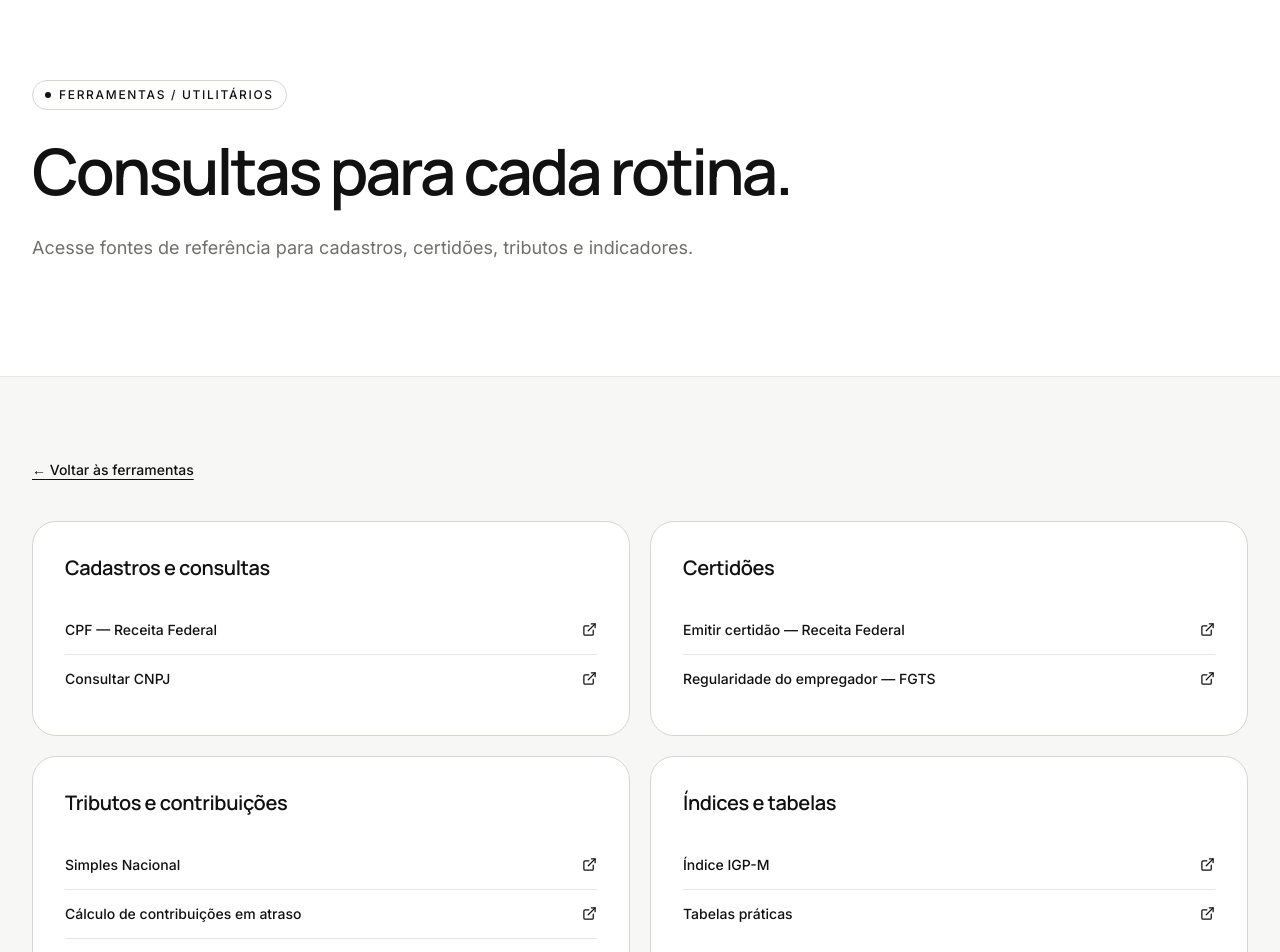
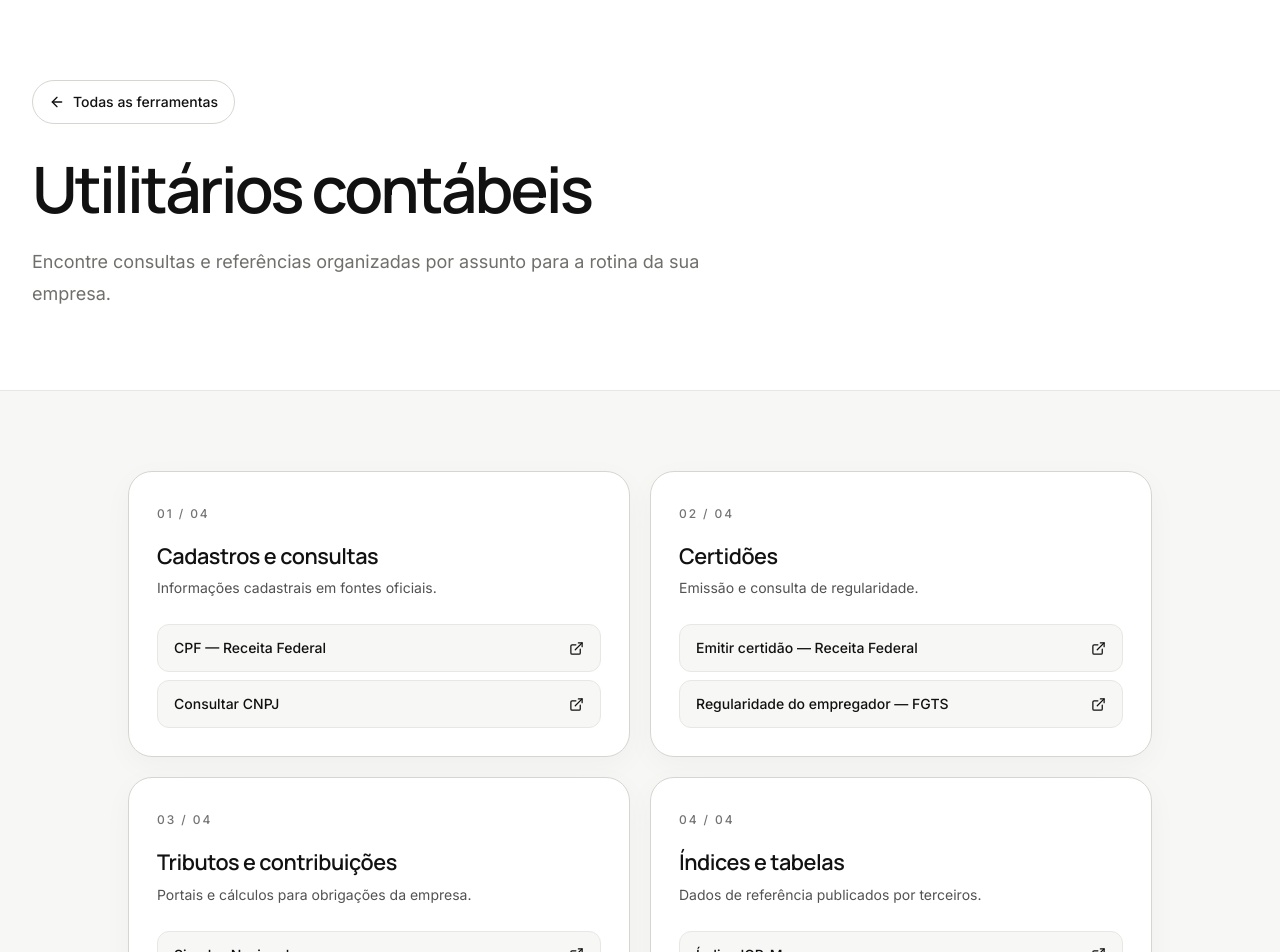
Before and after one commit to caioarchive/savesolucoes, a Next.js app: page /ferramentas/utilitarios in a window 1280 px wide. Shown: the part 80-1032 px from the top of the page. Built offline with nearby package versions, Linux system fonts and the light colour scheme.

Commit message:
style: melhorar navegacao e grupos de utilitarios

```diff
--- a/app/ferramentas/utilitarios/page.js
+++ b/app/ferramentas/utilitarios/page.js
@@ -1,7 +1,6 @@
 import Link from "next/link";
-import { ExternalLink } from "lucide-react";
+import { ArrowLeft, ExternalLink } from "lucide-react";
 import Container from "@/components/layout/Container";
-import PageHero from "@/components/pages/PageHero";
 import { makeMetadata } from "@/lib/metadata";
 
 export const metadata = makeMetadata(
@@ -13,6 +12,7 @@ export const metadata = makeMetadata(
 const groups = [
   {
     title: "Cadastros e consultas",
+    description: "Informações cadastrais em fontes oficiais.",
     links: [
       [
         "CPF — Receita Federal",
@@ -26,6 +26,7 @@ const groups = [
   },
   {
     title: "Certidões",
+    description: "Emissão e consulta de regularidade.",
     links: [
       [
         "Emitir certidão — Receita Federal",
@@ -39,6 +40,7 @@ const groups = [
   },
   {
     title: "Tributos e contribuições",
+    description: "Portais e cálculos para obrigações da empresa.",
     links: [
       [
         "Simples Nacional",
@@ -56,6 +58,7 @@ const groups = [
   },
   {
     title: "Índices e tabelas",
+    description: "Dados de referência publicados por terceiros.",
     links: [
       ["Índice IGP-M", "http://idealsoftwares.com.br/indices/igp_m.html"],
       ["Tabelas práticas", "http://idealsoftwares.com.br/tabelas/"],
@@ -66,40 +69,53 @@ const groups = [
 export default function UtilitariosPage() {
   return (
     <>
-      <PageHero
-        eyebrow="Ferramentas / Utilitários"
-        title="Consultas para cada rotina."
-        text="Acesse fontes de referência para cadastros, certidões, tributos e indicadores."
-      />
+      <section className="border-b border-border bg-white pb-16 pt-32 sm:pb-20 lg:pt-40">
+        <Container>
+          <Link
+            href="/ferramentas"
+            className="inline-flex min-h-11 items-center gap-2 rounded-full border border-border-strong px-4 text-sm font-medium text-foreground transition-colors duration-200 hover:bg-surface focus-visible:outline-2 focus-visible:outline-offset-4 focus-visible:outline-neutral-950 motion-reduce:transition-none"
+          >
+            <ArrowLeft size={16} aria-hidden="true" />
+            Todas as ferramentas
+          </Link>
+          <h1 className="mt-8 max-w-4xl text-balance text-[clamp(2.65rem,5vw,4.5rem)] leading-[1.03] tracking-[-0.045em] text-foreground">
+            Utilitários contábeis
+          </h1>
+          <p className="mt-6 max-w-2xl text-lg leading-8 text-muted">
+            Encontre consultas e referências organizadas por assunto para a
+            rotina da sua empresa.
+          </p>
+        </Container>
+      </section>
       <section
         className="bg-surface py-14 sm:py-20"
         aria-label="Links de utilitários"
       >
         <Container>
-          <Link
-            href="/ferramentas"
-            className="text-sm font-medium text-foreground underline underline-offset-4 focus-visible:rounded-sm focus-visible:outline-2 focus-visible:outline-offset-4 focus-visible:outline-neutral-950"
-          >
-            ← Voltar às ferramentas
-          </Link>
-          <div className="mt-10 grid gap-5 md:grid-cols-2">
-            {groups.map((group) => (
+          <div className="mx-auto grid max-w-5xl gap-5 lg:grid-cols-2">
+            {groups.map((group, index) => (
               <section
                 key={group.title}
-                className="rounded-[24px] border border-border-strong bg-white p-7 sm:p-8"
+                className="rounded-[24px] border border-border-strong bg-white p-6 shadow-[0_8px_30px_rgba(20,20,20,0.035)] sm:p-7"
                 aria-label={group.title}
               >
-                <h2 className="text-xl tracking-[-0.02em] text-foreground">
+                <span className="text-xs font-medium tracking-[0.16em] text-neutral-500">
+                  {String(index + 1).padStart(2, "0")} / 04
+                </span>
+                <h2 className="mt-4 text-[1.35rem] tracking-[-0.02em] text-foreground">
                   {group.title}
                 </h2>
-                <ul className="mt-6 divide-y divide-border">
+                <p className="mt-1 text-sm leading-6 text-neutral-600">
+                  {group.description}
+                </p>
+                <ul className="mt-6 grid gap-2">
                   {group.links.map(([label, href]) => (
                     <li key={href}>
                       <a
                         href={href}
                         target="_blank"
                         rel="noopener noreferrer"
-                        className="flex min-h-12 items-center justify-between gap-4 py-2 text-sm font-medium leading-6 text-foreground hover:underline focus-visible:rounded-sm focus-visible:outline-2 focus-visible:outline-offset-2 focus-visible:outline-neutral-950"
+                        className="flex min-h-12 items-center justify-between gap-4 rounded-xl border border-border bg-surface px-4 py-2 text-sm font-medium leading-6 text-foreground transition-[border-color,background-color] duration-200 hover:border-neutral-400 hover:bg-white focus-visible:outline-2 focus-visible:outline-offset-2 focus-visible:outline-neutral-950 motion-reduce:transition-none"
                       >
                         {label}
                         <ExternalLink
@@ -117,7 +133,7 @@ export default function UtilitariosPage() {
               </section>
             ))}
           </div>
-          <p className="mt-8 max-w-2xl text-sm leading-6 text-neutral-600">
+          <p className="mx-auto mt-8 max-w-5xl text-sm leading-6 text-neutral-600">
             Os links abrem sites externos. Confira a fonte e a data das
             informações antes de utilizá-las.
           </p>
```
